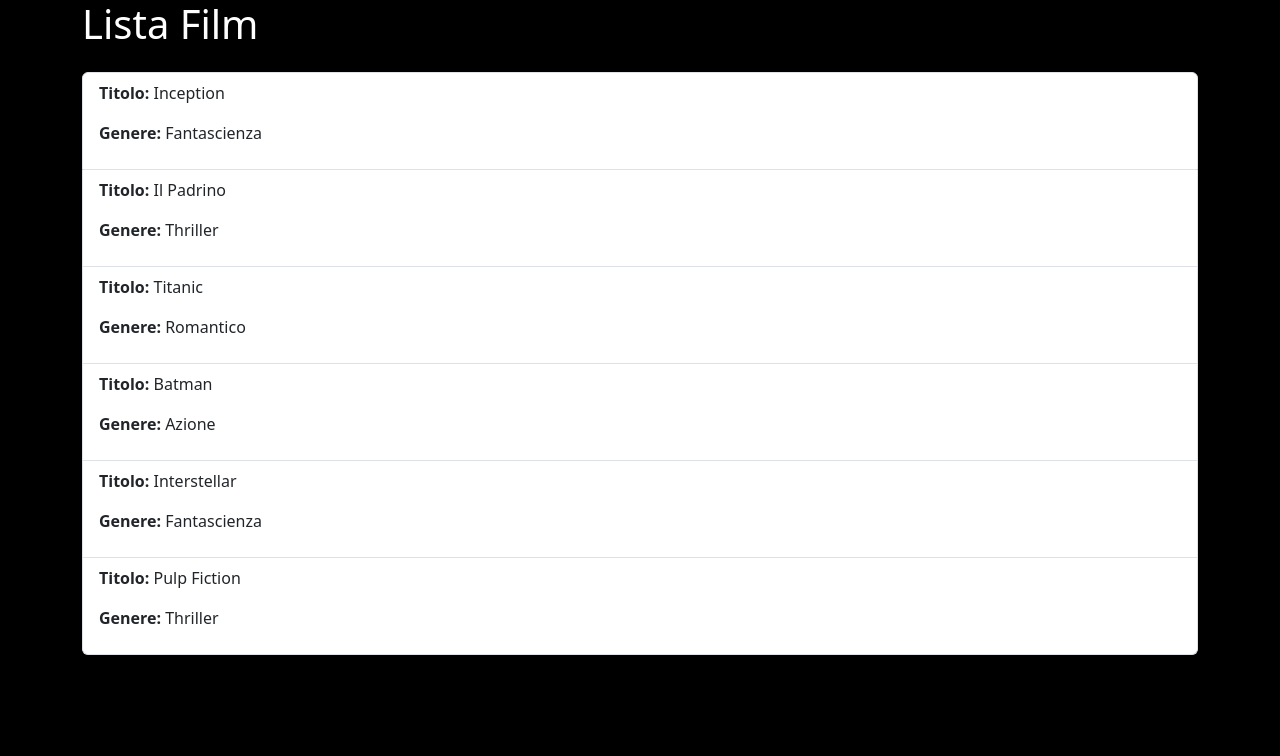
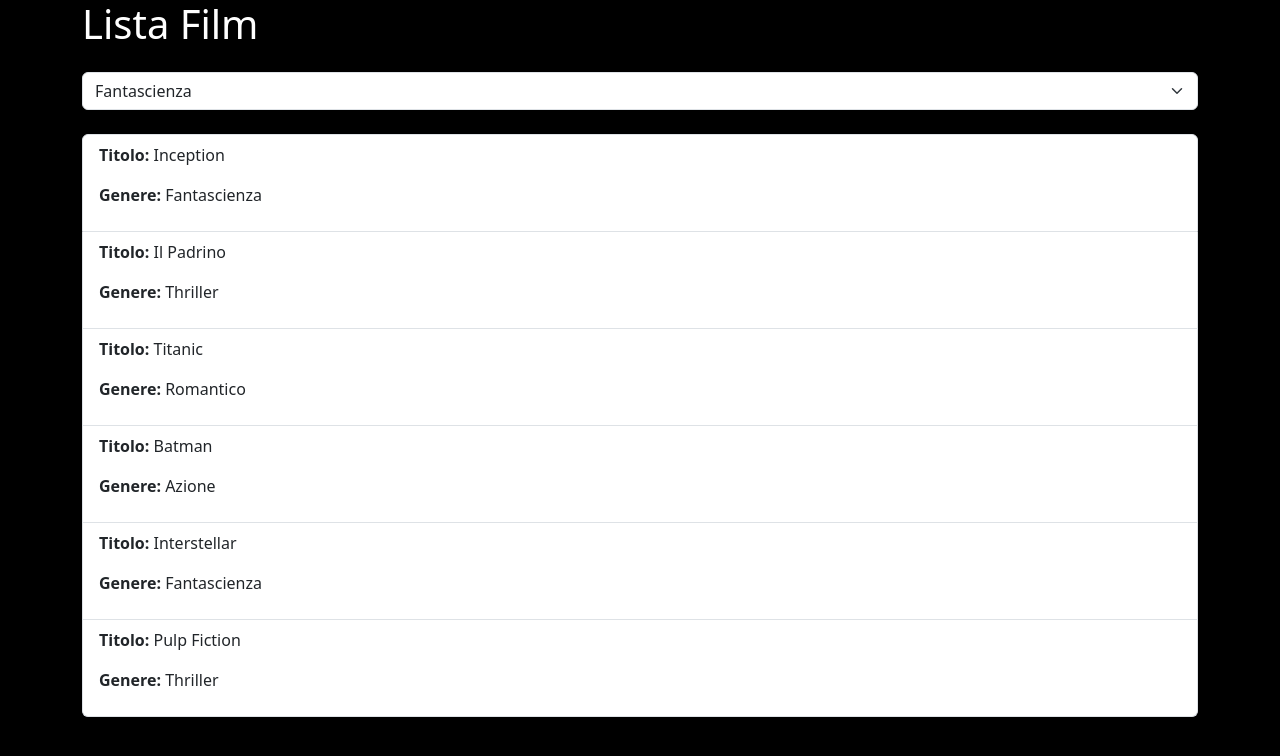
Before and after one commit to AgostaSalvatore/react-movie-filter, a React (Vite) app: page / in a window 1280 px wide. Shown: the top 756 px of the page. Built offline with nearby package versions, Linux system fonts and the light colour scheme.

Commit message:
[UPD]  used useEffect with success

```diff
--- a/src/App.jsx
+++ b/src/App.jsx
@@ -11,9 +11,19 @@
 ]
 
 const App = () => {
+  const [search, setSearch] = useState('')
+
+  useEffect(() => {
+    console.log('search modificato');
+  }, [search])
   return (
     <div className="container">
       <h1 className='mb-4'>Lista Film</h1>
+      <select className="form-select mb-4" value={search} onChange={(e) => setSearch(e.target.value)}>
+        {films.map((film) => (
+          <option key={film.id} value={film.genre}>{film.genre}</option>
+        ))}
+      </select>
       <ul className="list-group mb-4">
         {films.map((film) => (
           <li key={film.id} className="list-group-item">
```
